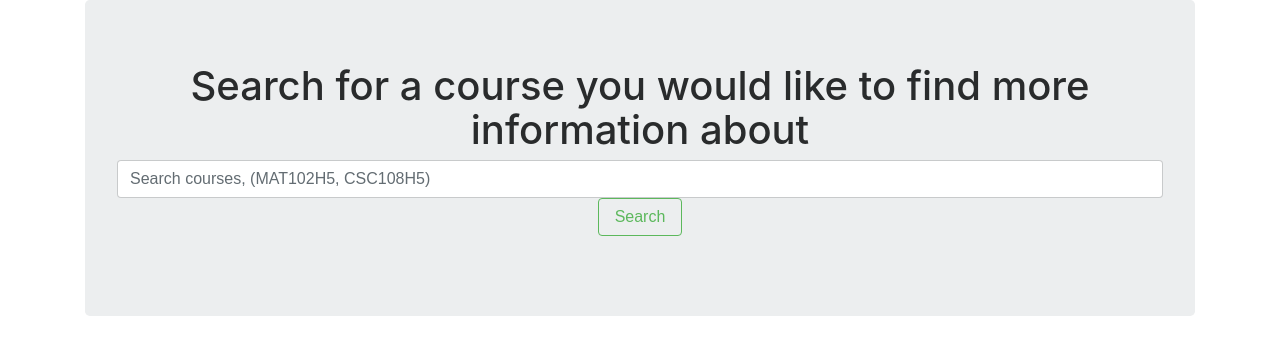
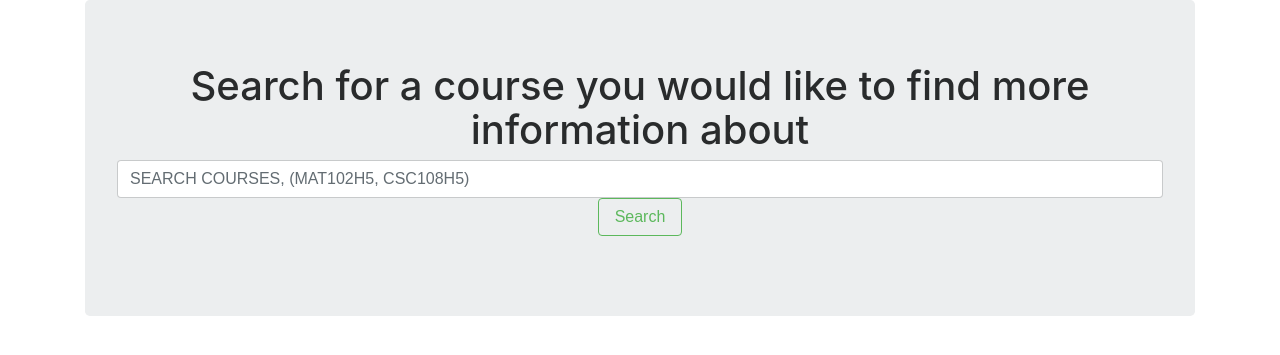
Before and after one commit to BetterPlanner/BetterPlanner-uoft, a Flask app: page /better-uoft/ in a window 1280 px wide. Shown: the part 94-449 px from the top of the page. Run offline with Flask 2, Linux system fonts and the light colour scheme; some libraries are stand-ins or nearby versions.

Commit message:
uppercase issue fix

```diff
--- a/templates/index.html
+++ b/templates/index.html
@@ -6,7 +6,7 @@
 
             <h1> Search for a course you would like to find more information about</h1>
              <form class="form-group" action="/better-uoft/search/" method="POST">
-                <input class="form-control" type="search" placeholder="Search courses, (MAT102H5, CSC108H5)" aria-label="Search" name="course">
+                <input class="form-control" type="search" placeholder="Search courses, (MAT102H5, CSC108H5)" aria-label="Search" name="course" style="text-transform: uppercase">
                 <button class="btn btn-outline-success my-2 my-sm-0 center" type="submit">Search</button>
 
              </form>
```
Also changed, not shown: app.py (line endings or trailing spaces).
